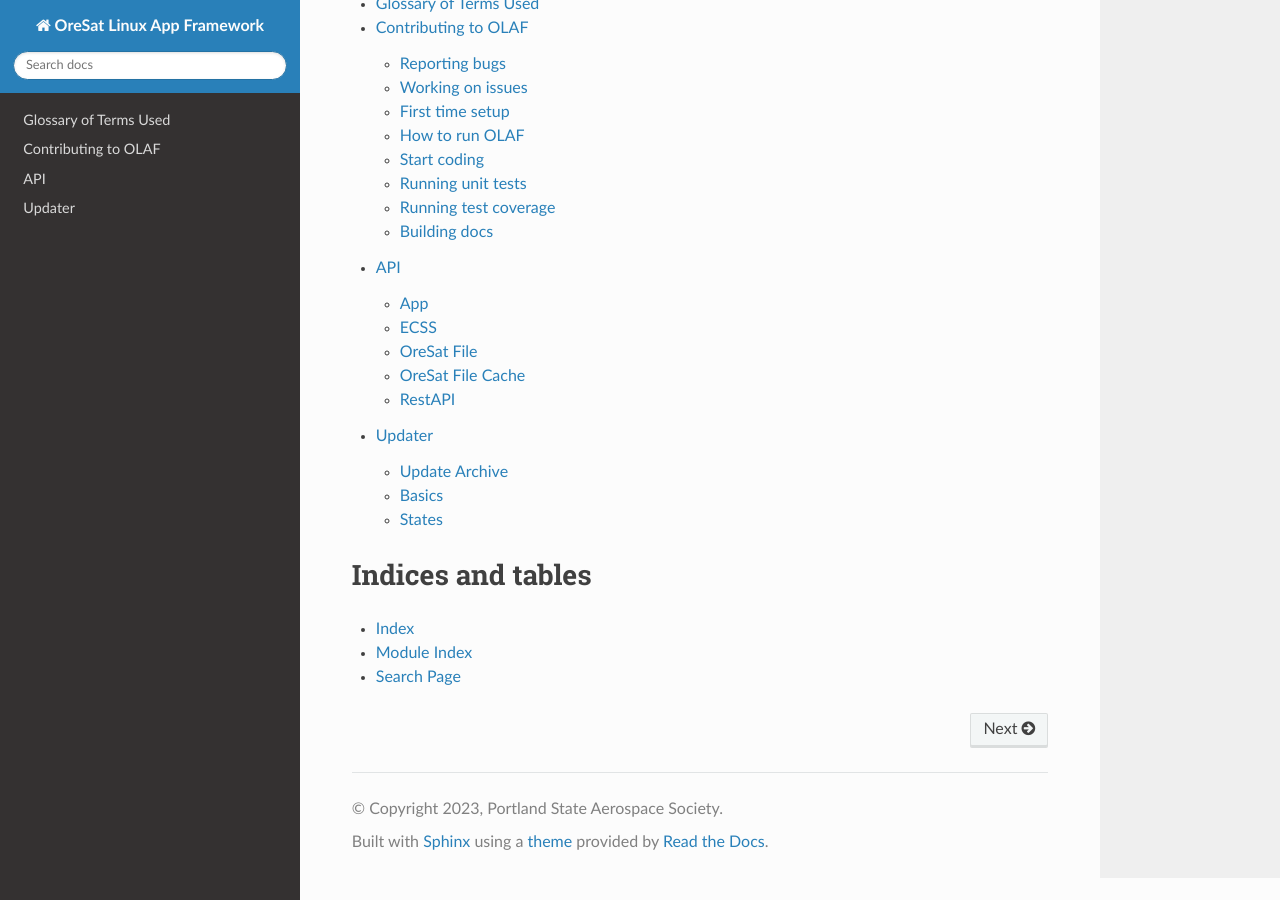
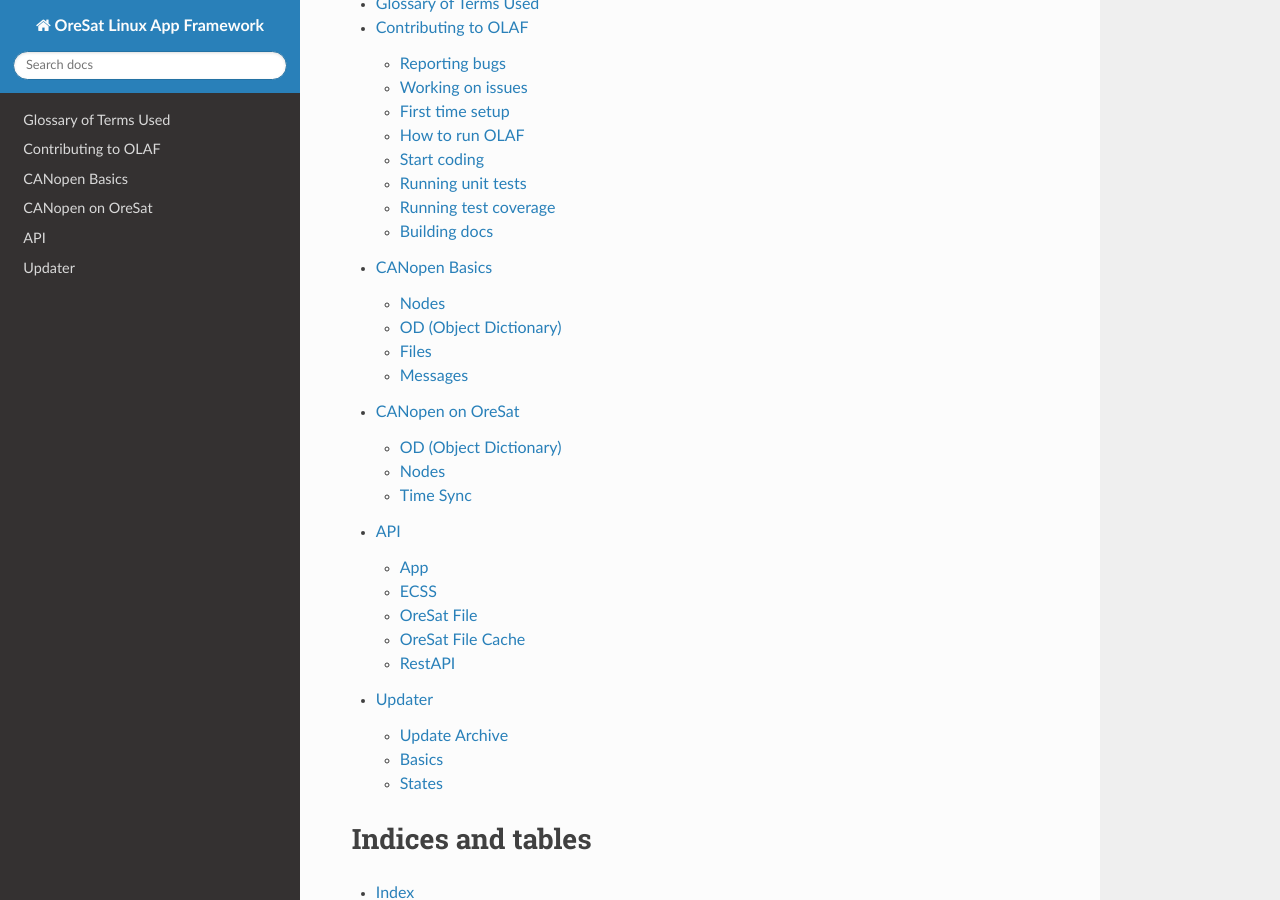
Before and after one commit to oresat/oresat-olaf, a Sphinx documentation site: the page built from docs/index.rst, in a window 1280 px wide and 900 px high, scrolled down 482 px. Built offline with Sphinx 7.4.7 and the Read the Docs theme 2.0.0, drawn with Linux system fonts in a browser that asks for light colours; pages that are not in the unit, such as notebooks, are missing from menus; some of the changed lines change nothing that is shown.

Commit message:
add canopen basics pages to docs

```diff
--- /dev/null
+++ b/docs/canopen.rst
@@ -0,0 +1,133 @@
+CANopen Basics
+==============
+
+.. note::
+
+  This only goes over the basics of CANopen for what is need to work on a
+  OreSat device. For the full standards, see the `CAN in Automation (CiA)`_
+  website.
+
+`CANopen`_ is a message protocal for `CAN`_ message by
+`CAN in Automation (CiA)`_.
+
+Nodes
+-----
+
+A node is a CANopen device. All nodes  can be a master node or regular node.
+
+All nodes will have an unique ``NODE-ID``, between ``0x01`` and ``0x7F``.
+
+Only the master node can use SDO to read or write values another node's OD.
+
+OD (Object Dictionary)
+----------------------
+
+The data structure / API that hold all data for CANopen node.
+
+Objects can have indexes and subindex.
+Valid indexes range from ``0x1000`` to ``0x8000`` and valid subindex range from
+``0x00`` to ``0xFF``.
+
+Objects at an indexes can be Variables, Arrays, or Records (aka structs).  Only
+Variables can be object with a subindex. An Array or Record will have one or
+more Variables as subidexes. Subindex ``0x00`` of all Arrays and Records will
+be the number of subidexes in the Array or Record.
+
+Indexes can be divide into 3 groups: Manidtory, Manufacture, and Optional.
+
+- Manidtory Objects (``0x1000``, ``0x1001``, ``0x1018``) are requeired index
+  for all nodes.
+- Manufacture Objects (``0x2000`` to ``0x5FFF``) are objects addded by
+  manufacture.
+- Optional Objects (``0x1000`` to ``0x1FFF`` and ``0x6000`` to ``0x8000``) are
+  objects added by user.
+
+Files
+-----
+
+Both EDS and DCF are used to document and configure a CANopen device as well
+as generate code the OD for software / firmware.
+
+The ``eds-editor`` GUI from the `eds-utils`_ project can be used to edit, view,
+manipulate EDS and DCF files.
+
+EDS (Electronic Data Sheet)
+***************************
+
+An EDS file a ``.conf`` like configuration file for describing the OD. It is
+used as the documentation and configuration of a device.
+
+DCF (Device Configure File)
+***************************
+
+A DCF file is mostly a EDS file with a extra section for device configuration
+like ``NODE-ID``, node name, and other node unique things.
+
+A EDS is general file for a device and is used to generate the DCF. The DCF is
+used when the device is on an actual production CAN bus.
+
+The main benefit of DCF is if there are multiple of the exact same device on
+the CAN bus, they all will have unique DCF that were made from the same EDS
+file.
+
+Messages
+--------
+
+``COB-ID`` refers to 1 byte id part of a CAN message. CANopen nodes use the
+``COB-ID`` to id all messages.
+
+Heartbeat
+*********
+
+All node send out a 1 byte heartbeat message with a ``COB-ID`` of
+``0x700 + NODE-ID``.
+
+The master node can use the heartbeat byte message to confirm what boards are
+on and in a good state.
+
+SDO (Service Data Object)
+*************************
+
+SDO allow the master node to read or write object from or to another node's OD.
+
+SDO are the only messages that span over multiple CAN message, as the value
+that is being read or written can be any length as defined by OD.
+
+SDO request messages use a ``COB-ID`` of ``0x580 + NODE-ID`` of the node the
+master node is reading from or writing to. SDO response messages use a
+``COB-ID`` of ``0x600 + NODE-ID`` of the node the master node is reading from
+or writing to.
+
+PDO (Product Data Object)
+*************************
+
+PDOs are producer / consumer message, they don't not care if the node is a
+master node or a regular node.
+
+There are two type of PDOs: TPDO (Transmit PDO) and RPDO (Recieve PDO).
+A node can produce data using TPDO and consume data using RPDO.
+
+All PDOs are 1 to 8 byte message of mapped data from/to the OD.
+
+Both RPDO and TPDO can be set up to be sent out every X SYNC message or on a
+timer every X ms.
+
+All nodes get 4 TPDOs and RPDOs by default, TPDO ``COB-ID`` are
+``0x180 + NODE-ID``, ``0x280 + NODE-ID``, ``0x380 + NODE-ID``,
+``0x480 + NODE-ID``. RPDO ``COB-ID`` are ``0x200 + NODE-ID``,
+``0x300 + NODE-ID``, ``0x400 + NODE-ID``, ``0x500 + NODE-ID``.
+
+So a board with NODE-ID 0x4 can use the following 4 ``COB-ID`` for it's TPDOs:
+``0x184``, ``0x284``, ``0x384``, ``0x484`` and 4 ``COB-ID`` for it's RPDOs:
+``0x204``, ``0x304``, ``0x404``, ``0x504``.
+
+SYNC
+****
+
+A message that PDO can be configure to response to after every X occuraces.
+A SYNC message is always ``COB-ID`` of ``0x80``.
+
+.. _CANopen: https://en.wikipedia.org/wiki/CANopen
+.. _CAN: https://en.wikipedia.org/wiki/CAN
+.. _CAN in Automation (CiA): https://can-cia.org/
+.. _eds-utils: https://github.com/oresat/eds-utils
--- /dev/null
+++ b/docs/canopen_on_oresat.rst
@@ -0,0 +1,73 @@
+CANopen on OreSat
+=================
+
+OD (Object Dictionary)
+----------------------
+
+- All common objects found on all boards, all firmware boards, and/or all Linux
+  boards are in the ``0x3000`` to ``0x5FFF`` range.
+- All unique objects for a board are place in the >= ``0x6000`` range.
+
+Nodes
+-----
+
+All nodes (CANopen device on CAN bus) can be a master node or regular node. On
+OreSat, the master node is the C3.
+
+**On OreSat** (not can CANopen standard), all nodes will use the place of 4
+nodes. Example, If an OreSat card is assigned ``NODE-ID`` of ``0x40``, there
+will never be a nodes with ``NODE-IDs`` of ``0x41``, ``0x42``, or ``0x43``.
+This allow all nodes on OreSat to use 4x PDO.
+
+The master node for OreSat is the C3 and it has ``NODE-ID`` of ``0x01``.
+
+All other ``NODE-IDs`` are multiples of ``0x04``; e.g: ``0x04``, ``0x08``,
+``0x12``, etc. And they use the PDOs of +1, +2, +3 to their ``NODE-IDs``.
+
+An example of board with ``NODE-ID`` of ``0x4``:
+
+- No nodes with ``NODE-ID`` of ``0x05``, ``0x06``, ``0x07`` will exist on
+  OreSat.
+- Can use the following 16 TPDOs: ``0x184``, ``0x284``, ``0x384``, ``0x484``,
+  ``0x185``, ``0x285``, ``0x385``, ``0x485``, ``0x186``, ``0x286``, ``0x386``,
+  ``0x486``, ``0x187``, ``0x287``, ``0x387``, and ``0x487``.
+- Can use the following 16 RPDOs: ``0x204``, ``0x304``, ``0x404``, ``0x504``,
+  ``0x205``, ``0x305``, ``0x405``, ``0x505``, ``0x206``, ``0x306``, ``0x406``,
+  ``0x506``, ``0x207``, ``0x307``, ``0x407``, and ``0x507``.
+
+Time Sync
+---------
+
+The time sync message on OreSat uses the ECSS SCET format with the Unix
+timestamp as the epoch.
+
+ECSS SCET definition
+********************
+
+.. code-block::
+
+    struct {
+        unsigned 32 Coarse Time
+        unsigned 24 Fine Time (sub seconds)
+    } SCET
+
+On OreSat the SCET value is a uint64 with Coarse Time first 4 bytes,
+followed by the Fine Time 3 bytes, and the 8th byte as padding.
+
+Time Syncing
+************
+
+Time syncing is handle by the C3 and the GPS board. The TPDO with ``COB-ID`` of
+``0x181`` is reserved to be the Time Sync TPDO. Both the C3 and GPS board can
+sent it. All nodes that care about time, except the node that sent the Time
+Sync TPDO, will sync their clocks to the time in the Time Sync TPDO when it is
+recieved.
+
+The C3 has an RTC (Real Time Clock) and the GPS board has a GPS reciever and
+will set it's system time to the GPS time in GPS messages.
+
+The GPS board will only send the Time Sync TPDO, if has sync it's system time
+to GPS time and it recieves a SYNC message from the C3. So, either way the C3
+has full control when all clocks are sync'd. The C3 can just send out the Time
+Sync TPDO (it will use the time from it's RTC) or request it from the GPS
+board, if the GPS board is on.
--- a/docs/index.rst
+++ b/docs/index.rst
@@ -18,6 +18,8 @@
 
    glossary
    contributing_link
+   canopen
+   canopen_on_oresat
    api/index
    updater/index
 
```
